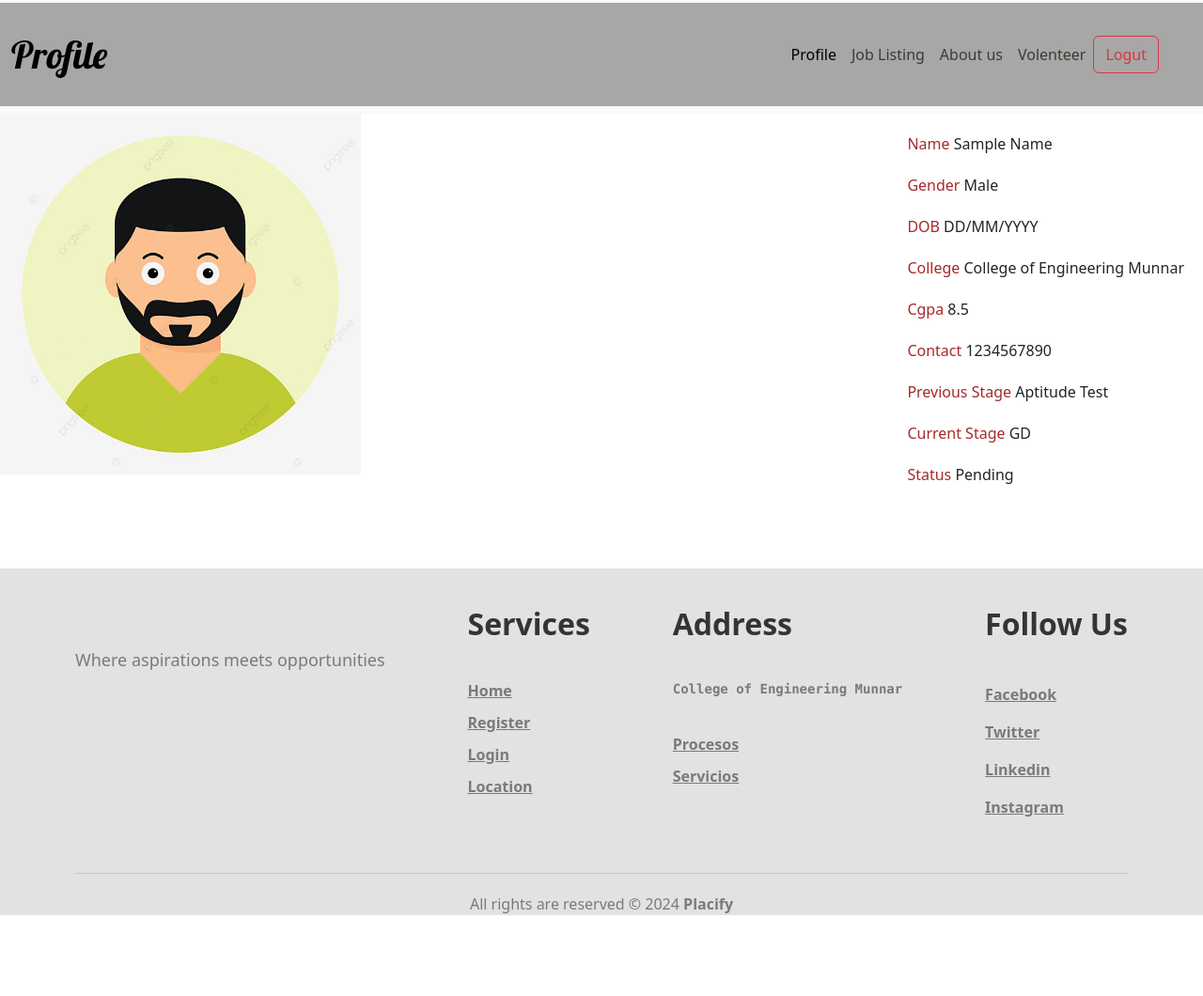
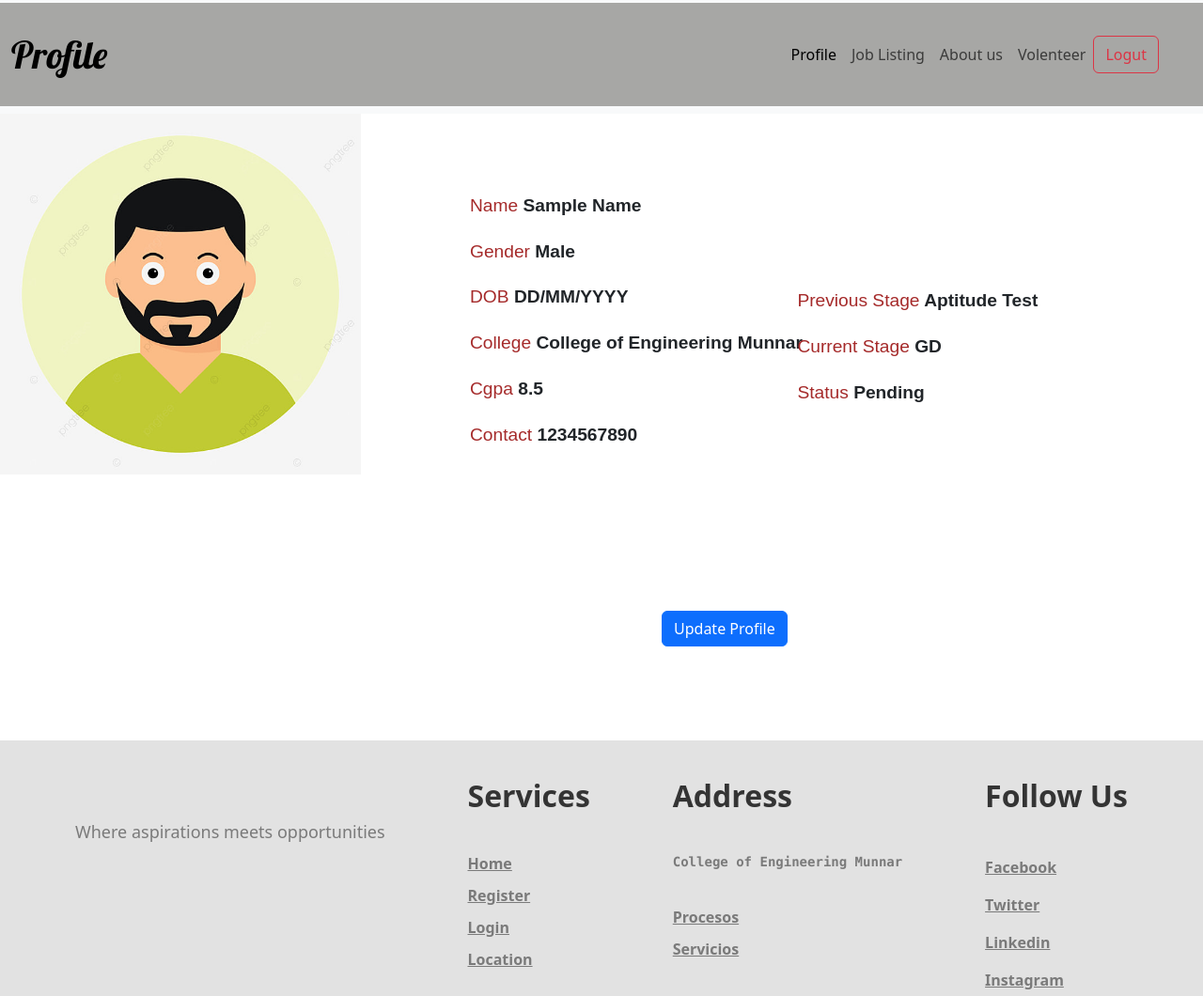
Before and after one commit to DJZake/placement_cell, a plain HTML site: page frontend/student.html in a window 1280 px wide. Shown: the top 1060 px of the page at 94% size. Before the commit the page ends 990 px from the top, so only its background shows below. Drawn offline with nearby package versions, Linux system fonts and the light colour scheme.

Commit message:
new page added

```diff
--- a/frontend/student.css
+++ b/frontend/student.css
@@ -25,22 +25,40 @@
 
 span{
     color: brown !important;
+    font: 1em sans-serif;
 
 }
 .profile{
     display: table;
-    float: right;
+    /* float: right; */
     padding: 10px;
+    margin-left: 35%;
+    margin-top: -25%;
+
 }
 ul{
     display: table;
+
 }
 li{
     display: table;
     padding: 10px;
+    font-size: larger;
+    font-weight: 600;
+    font-family: Arial, Helvetica, sans-serif;
 }
 
+.update{
+    margin-left: 55%;
+    /* margin-top: -30%; */
+}
 
+.status{
+    display: table ;
+    margin-left: 63%;
+    margin-top: -17%;
+    margin-bottom: 15%;
+}
 
 
 /* footer */
--- a/frontend/student.html
+++ b/frontend/student.html
@@ -23,7 +23,7 @@
                 <div class="navbar-nav">
                   <a  class="nav-link active" aria-current="page" href="#">Profile</a>
                   <a class="nav-link" href="joblisting.html">Job Listing</a>
-                  <a class="nav-link" href="#">About us</a>
+                  <a class="nav-link" href="about.html">About us</a>
                   <a class="nav-link" href="support.html">Volenteer</a>
                   <button type="button" class="btn btn-outline-danger">Logut</button>
                 </div>
@@ -43,11 +43,17 @@
                 <li><span class="span">College</span>    College of Engineering Munnar</li>
                 <li><span class="span">Cgpa</span>   8.5</li>
                 <li><span class="span">Contact</span> 1234567890</li>
+
+            </ul>
+        </div>
+        <div class="status">
+            <ul>
                 <li><span class="span">Previous Stage</span> Aptitude Test</li>
                 <li><span class="span">Current Stage</span>  GD</li>
                 <li><span class="span">Status</span> Pending</li>
             </ul>
         </div>
+        <a class="update" href="update.html"><button type="button" class="btn btn-primary">Update Profile</button></a>
     </main>
 
 <!-- footer -->
```
Also changed, not shown: frontend/about.html (added, +11 -0 lines), frontend/update.html (renamed from frontend/registration.html, +1 -1 lines), frontend/imges/placed.jpg (added), frontend/imges/recruters.jpg (added).
